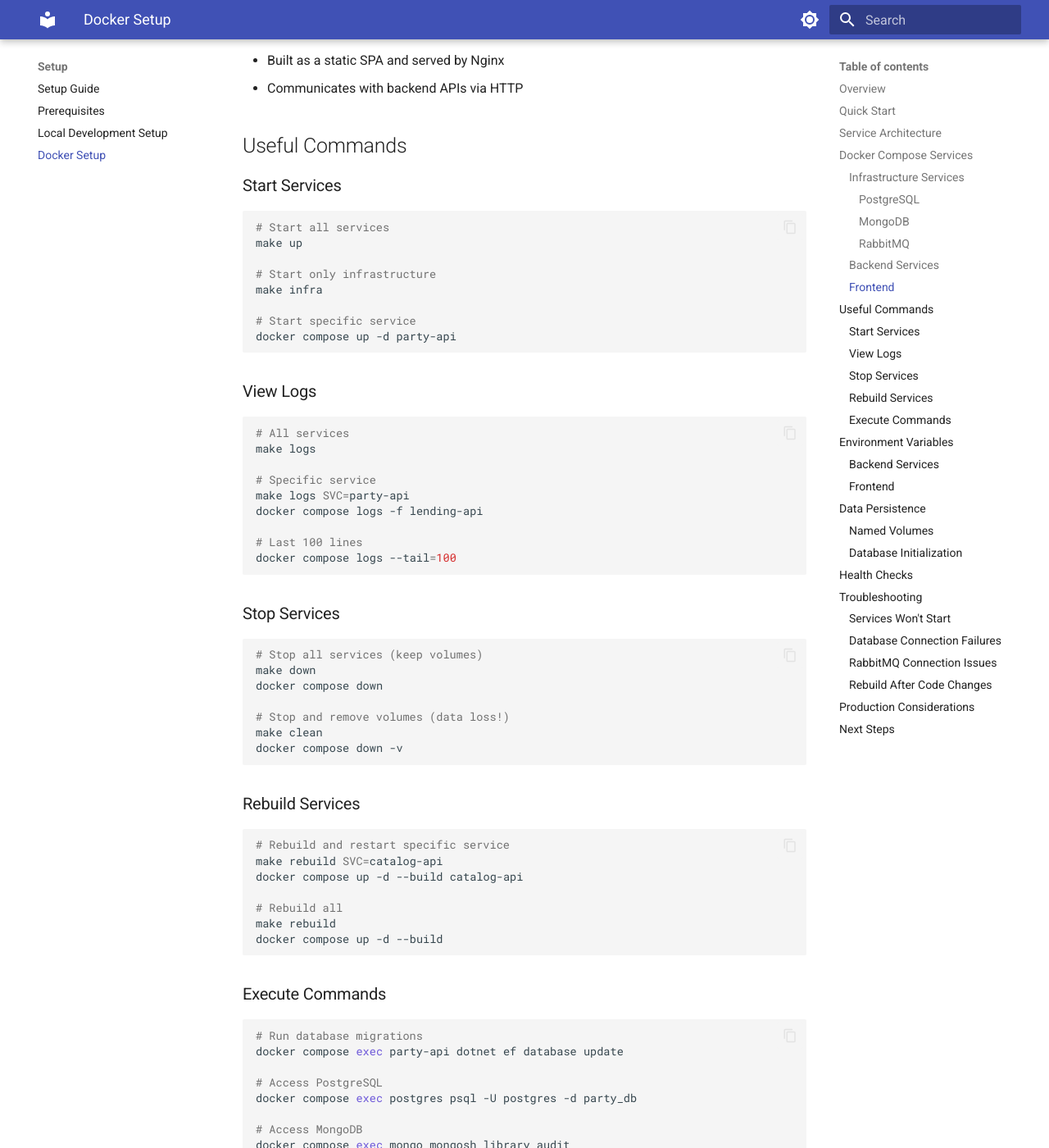
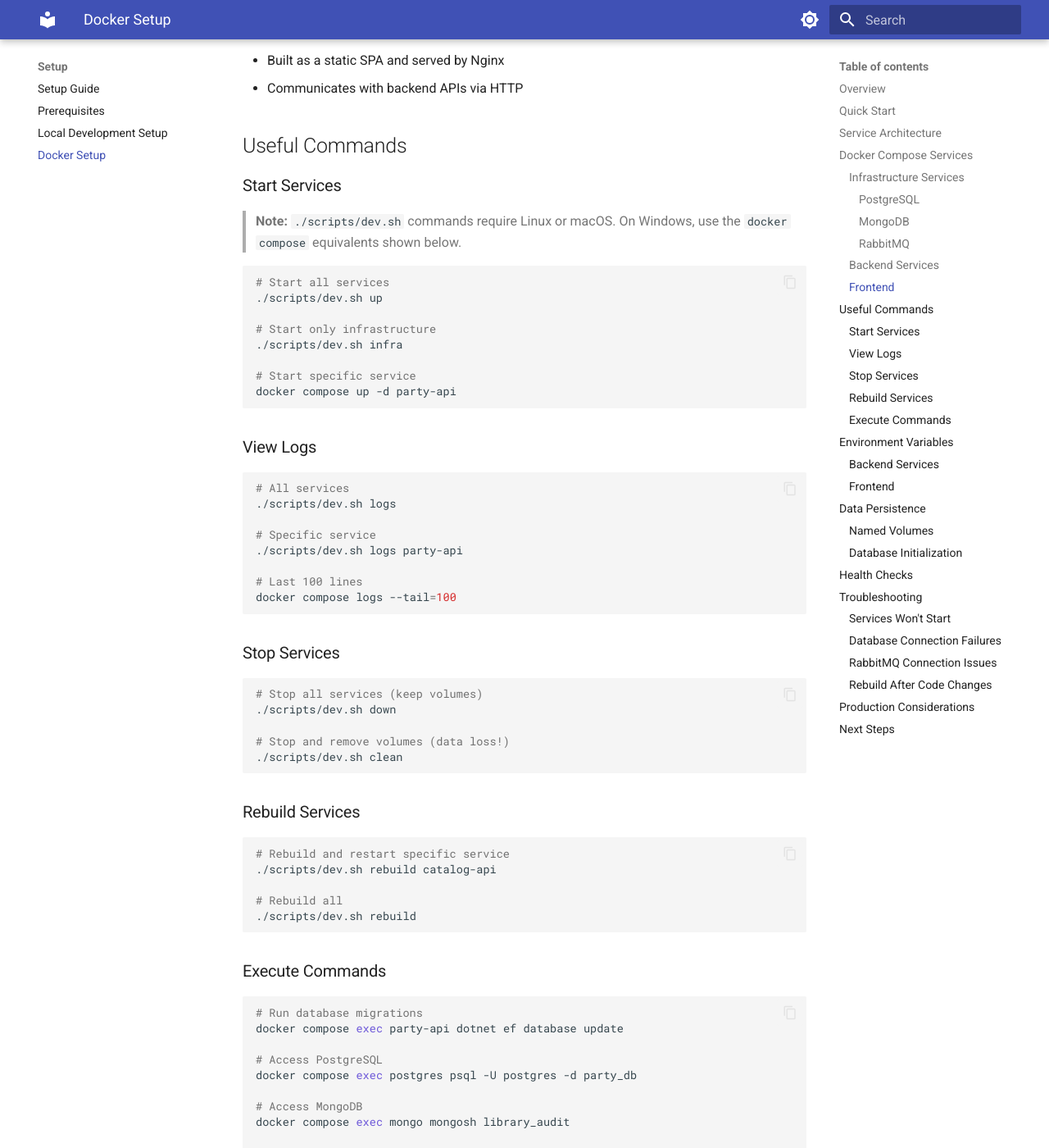
Before and after one commit to geros/vimachem, an MkDocs documentation site: the page built from docs/docs/setup/docker-setup.md, in a window 1280 px wide and 1400 px high, scrolled down 3208 px. Shown: the whole window at 82% size. Built offline with MkDocs 1.6.1 and Material for MkDocs 9.7.7, drawn with Linux system fonts in a browser that asks for light colours; the version menu is left out; some of the changed text lies outside the part shown.

Commit message:
docs: replace make with dev.sh and add Linux/macOS annotations

````diff
--- a/docs/docs/setup/docker-setup.md
+++ b/docs/docs/setup/docker-setup.md
@@ -13,10 +13,10 @@ The Docker Compose configuration includes:
 ## Quick Start
 
 ```bash
-# Start all services
-make up
+# Start all services (Linux/macOS)
+./scripts/dev.sh up
 
-# Or directly
+# Or directly (any OS)
 docker compose up -d
 ```
 
@@ -157,12 +157,14 @@ frontend:
 
 ### Start Services
 
+> **Note:** `./scripts/dev.sh` commands require Linux or macOS. On Windows, use the `docker compose` equivalents shown below.
+
 ```bash
 # Start all services
-make up
+./scripts/dev.sh up
 
 # Start only infrastructure
-make infra
+./scripts/dev.sh infra
 
 # Start specific service
 docker compose up -d party-api
@@ -172,11 +174,10 @@ docker compose up -d party-api
 
 ```bash
 # All services
-make logs
+./scripts/dev.sh logs
 
 # Specific service
-make logs SVC=party-api
-docker compose logs -f lending-api
+./scripts/dev.sh logs party-api
 
 # Last 100 lines
 docker compose logs --tail=100
@@ -186,24 +187,20 @@ docker compose logs --tail=100
 
 ```bash
 # Stop all services (keep volumes)
-make down
-docker compose down
+./scripts/dev.sh down
 
 # Stop and remove volumes (data loss!)
-make clean
-docker compose down -v
+./scripts/dev.sh clean
 ```
 
 ### Rebuild Services
 
 ```bash
 # Rebuild and restart specific service
-make rebuild SVC=catalog-api
-docker compose up -d --build catalog-api
+./scripts/dev.sh rebuild catalog-api
 
 # Rebuild all
-make rebuild
-docker compose up -d --build
+./scripts/dev.sh rebuild
 ```
 
 ### Execute Commands
````
Also changed, not shown: docs/docs/index.md (+10 -10 lines), docs/docs/setup/index.md (+4 -4 lines), docs/docs/setup/local-development.md (+11 -18 lines), docs/docs/setup/prerequisites.md (+0 -11 lines), README.md.
